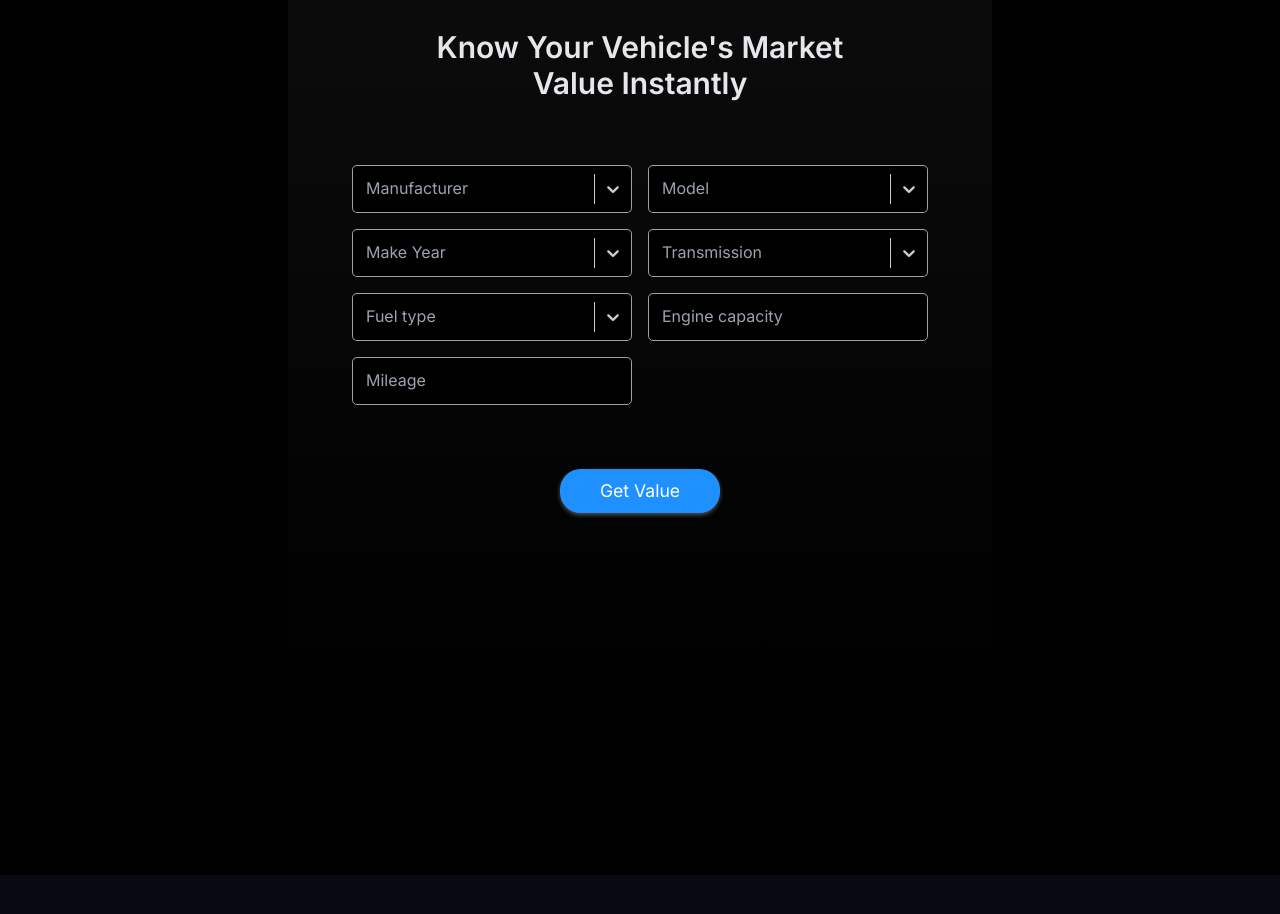
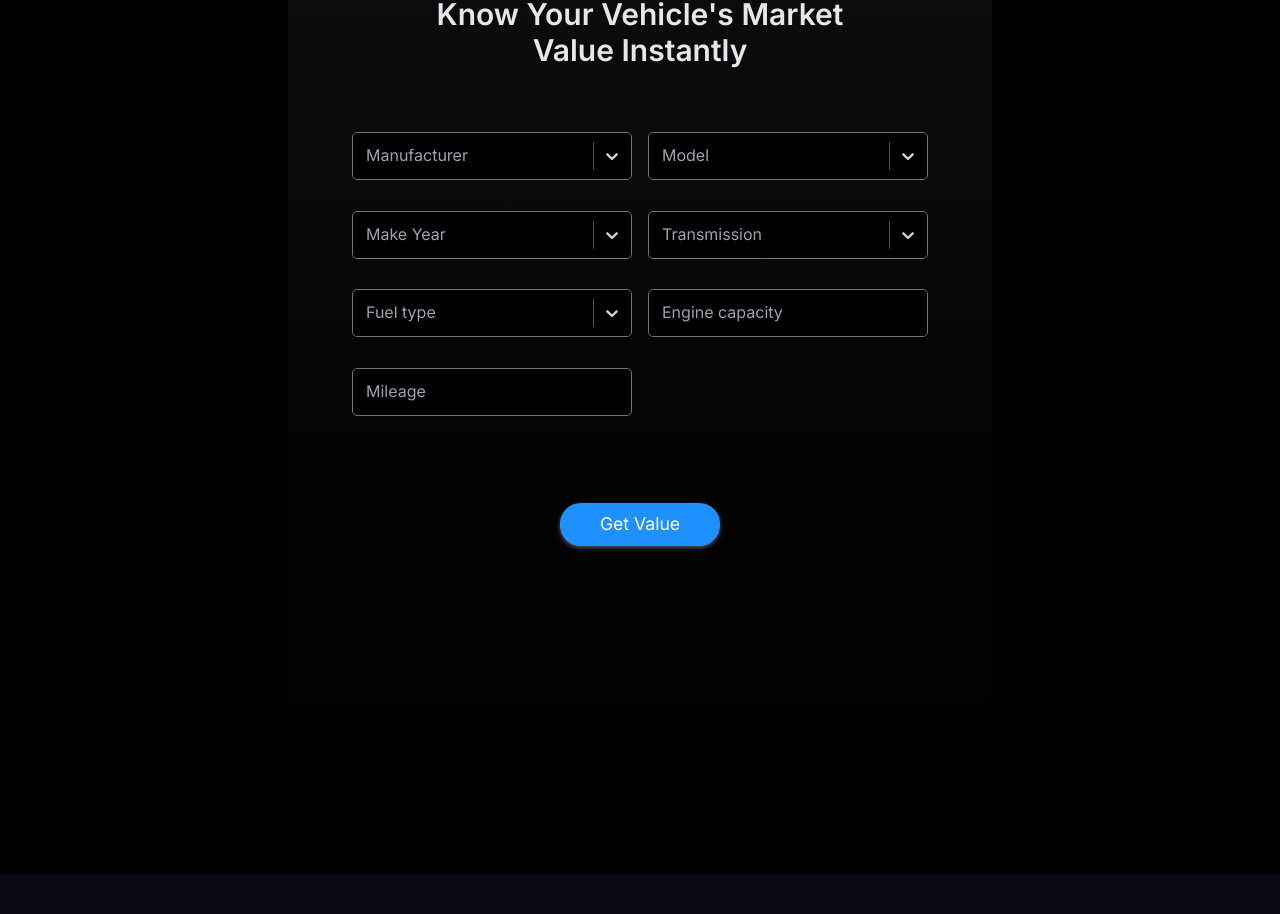
Before and after one commit to AshanSalinda/EstiMotor, a React (Vite) app in the folder Frontend/: page / in a window 1280 px wide. Shown: the part 997-1911 px from the top of the page. Built offline with nearby package versions, Linux system fonts and the light colour scheme; a web font is replaced by a local one.

Commit message:
Input Styles Changed

```diff
--- a/Frontend/eslint.config.js
+++ b/Frontend/eslint.config.js
@@ -28,6 +28,7 @@ export default [
       ...react.configs.recommended.rules,
       ...react.configs['jsx-runtime'].rules,
       ...reactHooks.configs.recommended.rules,
+      'react/prop-types': 'off',
       'react/jsx-no-target-blank': 'off',
       'react-refresh/only-export-components': [
         'warn',
--- a/Frontend/src/Components/input/BaseInput.jsx
+++ b/Frontend/src/Components/input/BaseInput.jsx
@@ -1,10 +1,11 @@
 import React from 'react';
 import OutlinedInput from '@mui/material/TextField';
 
-function input({ unit, ...rest }) {
+function input({ unit, helperText, ...rest }) {
     return (
         <OutlinedInput
             size='large'
+            helperText={helperText || " "}
             {...rest}
             // slotProps={{
             //     input: {
--- a/Frontend/src/Components/input/Select.jsx
+++ b/Frontend/src/Components/input/Select.jsx
@@ -3,60 +3,15 @@ import Select from 'react-select';
 import InputLabel from '@mui/material/InputLabel';
 import FormHelperText from '@mui/material/FormHelperText';
 import FormControl from '@mui/material/FormControl';
-import resolveConfig from "tailwindcss/resolveConfig";
-import tailwindConfig from "/tailwind.config.js";
+import styles from '../../theme/reactSelectTheme';
 
-const colors = resolveConfig(tailwindConfig).theme.colors;
 
-const styles = {
-    control: (styles, { isFocused, hasValue }) => ({
-        ...styles,
-        backgroundColor: colors.black,
-        height: '3.5rem',
-        boxShadow: "none",
-        borderRadius: '5px',
-        border: hasValue || isFocused ? 'none' : '1px solid #FFFFFFA0',
-        '@media (min-width: 768px)': {
-            height: '3rem',
-        },
-        ':hover': {
-            border: hasValue || isFocused ? 'none' : '2px solid #FFFFFF90',
-        },
-    }),
-    singleValue: (styles) => ({
-        ...styles,
-        color: colors.gray[300],
-        textAlign: 'left',
-        paddingLeft: '3px'
-    }),
-    menu: (styles) => ({
-        ...styles,
-        backgroundColor: colors.dark[300],
-        zIndex: "2"
-    }),
-    option: (styles, { isSelected }) => ({
-        ...styles,
-        textAlign: 'left',
-        padding: '10px 15px',
-        fontSize: '18px',
-        color: 'white',
-        backgroundColor: isSelected ? colors.primary[500] : 'transparent',
-        ':hover': {
-            backgroundColor: isSelected ? colors.primary[500] : '#3a3a3a',
-        },
-    }),
-    input: (styles) => ({
-        ...styles,
-        color: colors.gray[300]
-    }),
-};
-
-function SelectInput({label, name, isLoading, options = [], onChange}) {
-    const [isLabelShrink, setIsLabelShrink] = useState(false);
-    const [selected, setSelected] = useState(null);
+function SelectInput({label, name, isLoading, helperText, options = [], onChange}) {
+    const [ isFocused, setIsFocused ] = useState(false);
+    const [ selected, setSelected ] = useState(null);
 
     const handleLabelShrink = (e) => {
-        setIsLabelShrink(e.type === 'focus');
+        setIsFocused(e.type === 'focus');
     }
 
 
@@ -80,7 +35,7 @@ function SelectInput({label, name, isLoading, options = [], onChange}) {
     return (
         <FormControl className='relative'>
             <InputLabel
-                filled={isLabelShrink || !!selected?.value} >
+                filled={isFocused || !!selected?.value} >
                 {label}
             </InputLabel>
 
@@ -97,10 +52,12 @@ function SelectInput({label, name, isLoading, options = [], onChange}) {
                 onChange={option => handleChange(option)}
             />
 
+            <FormHelperText>{helperText || " "}</FormHelperText>
+
             <input type="hidden" name={name} value={selected?.value || ''} />
 
-            <fieldset className={`absolute rounded-[5px] pointer-events-none border-[#FFFFFFA0] w-full ${(isLabelShrink || !!selected?.value) && 'border -top-2 h-16 md:h-14'}`}>
-                <legend className={`px-1 ml-[10px] text-xs opacity-0 text-start ${(!isLabelShrink && !selected?.value) && 'hidden'}`} >{label}</legend>
+            <fieldset className={`absolute rounded-[5px] pointer-events-none w-full ${(isFocused || !!selected?.value) ? '-top-2 h-16 md:h-14' : 'h-14 md:h-12'} ${isFocused ? 'border-2 border-neutral-300' : 'border border-neutral-500'} `}>
+                <legend className={`px-1 ml-[10px] text-xs opacity-0 text-start ${(!isFocused && !selected?.value) && 'hidden'}`} >{label}</legend>
             </fieldset>
 
         </FormControl>
--- a/Frontend/src/Sections/HomePageSections/InputSection.jsx
+++ b/Frontend/src/Sections/HomePageSections/InputSection.jsx
@@ -72,7 +72,7 @@ function InputSection() {
 
                 <h1 className='px-10 pt-20 text-3xl font-semibold text-gray-200 max-w-[32rem] md:text-3xl'>Know Your Vehicle's Market Value Instantly</h1>
 
-                <div className="grid w-[85vw] md:w-fit grid-cols-1 gap-6 md:grid-cols-2 md:gap-4 lg:w-[36rem]">
+                <div className="grid w-[85vw] md:w-fit grid-cols-1 gap-3 md:grid-cols-2 md:gap-x-4 md:gap-y-2 lg:w-[36rem]">
                     <Select name="make" label="Manufacturer" options={makeList} isLoading={isMakeLoading} onChange={handleMakeChange} />
                     <Select name="model" label="Model" options={modelList} isLoading={isModelLoading} />
                     <Select name="year" label="Make Year" options={yearOptions} />
--- a/Frontend/src/context/MuiThemeContext.jsx
+++ b/Frontend/src/context/MuiThemeContext.jsx
@@ -1,5 +1,5 @@
 import { ThemeProvider } from '@mui/material/styles';
-import muiTheme from "../data/muiTheme";
+import muiTheme from "../theme/muiTheme";
 
 const MuiThemeProvider = ({ children }) => {
     return (
--- a/Frontend/src/pages/Login.jsx
+++ b/Frontend/src/pages/Login.jsx
@@ -13,8 +13,8 @@ function Login() {
 
         <div className='md:px-[5.2rem] w-full mx-3 md:w-fit py-11 bg-[#000000A0] backdrop-blur-sm rounded-xl shadow-[0_4px_30px_15px_#FFFFFF50] '>
             <h1 className='text-4xl font-semibold text-center text-white'>Login</h1>
-            <form className='flex flex-col items-center w-[72vw] mx-auto mt-16 space-y-5 md:w-72'>
-                <Input type='email' label="Email" />
+            <form className='flex flex-col items-center w-[72vw] mx-auto mt-16 space-y-2 md:w-72'>
+                <Input type='email' label="Email"/>
                 <Input type='password' label="Password" />
                 <Button label='Login' sx={{width: "100%", marginTop: "1.5rem !important"}} />
             </form>
--- a/Frontend/src/data/muiTheme.js
+++ b/Frontend/src/theme/muiTheme.js
@@ -51,16 +51,16 @@ const inputStyles = {
 
                 '& .MuiOutlinedInput-notchedOutline': {
                     borderWidth: "1px",
-                    borderColor: "#FFFFFFA0",
+                    borderColor: colors.neutral[500],
                 },
 
                 '&:hover .MuiOutlinedInput-notchedOutline': {
                     borderWidth: "2px",
-                    borderColor: "#FFFFFF90",
+                    borderColor: colors.neutral[500],
                 },
 
                 '&.Mui-focused .MuiOutlinedInput-notchedOutline': {
-                    borderColor: "white",
+                    borderColor: colors.neutral[300],
                 },
             },
             notchedOutline: {
@@ -68,7 +68,6 @@ const inputStyles = {
             },
             input: {
                 '&:-webkit-autofill': {
-                    // WebkitBoxShadow: '0 0 0 100px #121212 inset',
                     WebkitTextFillColor: colors.gray[300],
                     transition: 'background-color 5000s ease-in-out 0s',
                 },
@@ -76,6 +75,13 @@ const inputStyles = {
             InputAdornment: {
                 color: "red"
             }
+        },
+    },
+    MuiFormHelperText: {
+        styleOverrides: {
+            root: {
+                color: colors.gray[300],
+            },
         },
     },
     MuiInputLabel: {
--- /dev/null
+++ b/Frontend/src/theme/reactSelectTheme.js
@@ -0,0 +1,60 @@
+import resolveConfig from "tailwindcss/resolveConfig";
+import tailwindConfig from "../../tailwind.config.js";
+
+const colors = resolveConfig(tailwindConfig).theme.colors;
+
+const styles = {
+    control: (styles, { isFocused, hasValue }) => ({
+        ...styles,
+        backgroundColor: colors.black,
+        height: '3.5rem',
+        boxShadow: "none",
+        borderRadius: '5px',
+        border: '2px solid transparent',
+        '@media (min-width: 768px)': {
+            height: '3rem',
+        },
+        ':hover': {
+            borderColor: hasValue || isFocused ? 'transparent' : '#737373',
+        },
+    }),
+    singleValue: (styles) => ({
+        ...styles,
+        color: colors.gray[300],
+        textAlign: 'left',
+        paddingLeft: '3px'
+    }),
+    menu: (styles) => ({
+        ...styles,
+        backgroundColor: colors.dark[300],
+        zIndex: "2"
+    }),
+    option: (styles, { isSelected }) => ({
+        ...styles,
+        textAlign: 'left',
+        padding: '10px 15px',
+        fontSize: '18px',
+        color: 'white',
+        backgroundColor: isSelected ? colors.primary[500] : 'transparent',
+        ':hover': {
+            backgroundColor: isSelected ? colors.primary[500] : '#3a3a3a',
+        },
+    }),
+    input: (styles) => ({
+        ...styles,
+        color: colors.gray[300]
+    }),
+    dropdownIndicator: (styles) => ({
+        ...styles,
+        color: colors.neutral[300],
+        ':hover': {
+            color: colors.neutral[400],
+        },
+    }),
+    indicatorSeparator: (styles) => ({
+        ...styles,
+        backgroundColor: colors.neutral[600],
+    }),
+};
+
+export default styles;
```
